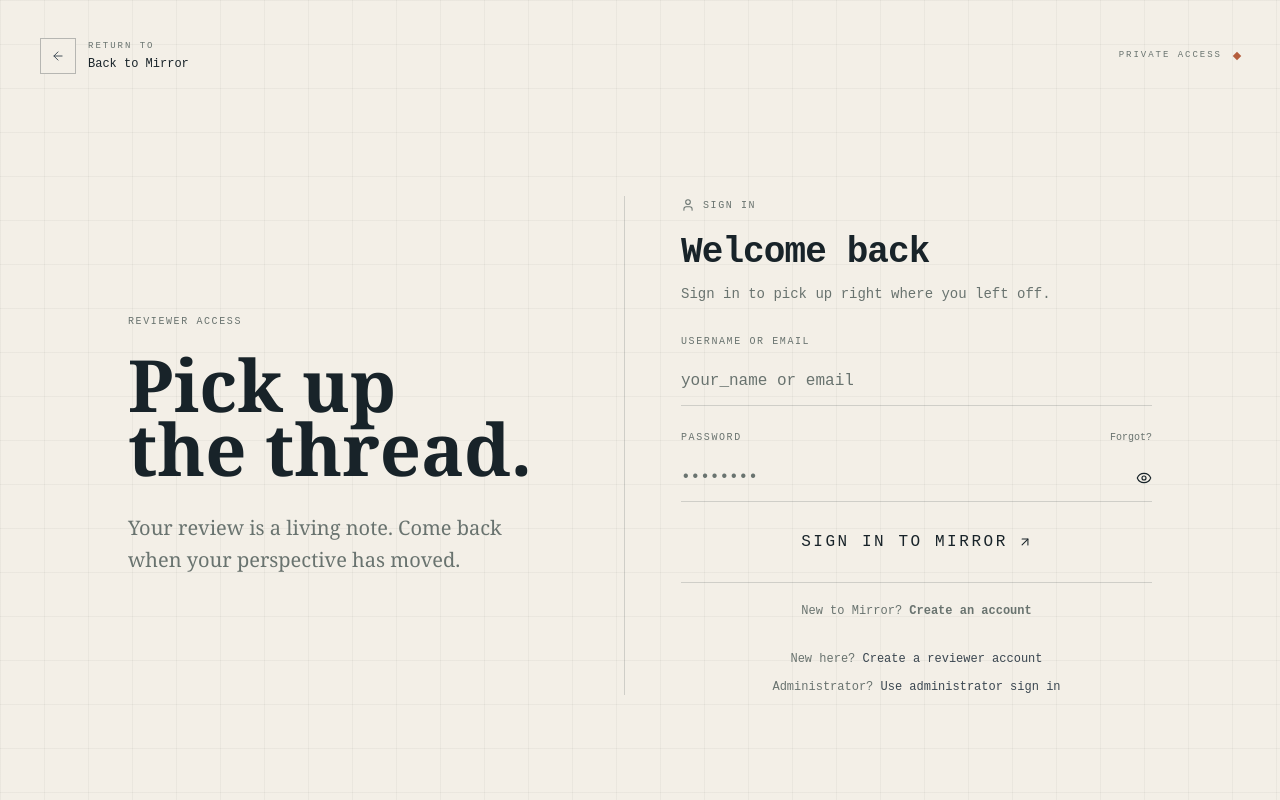
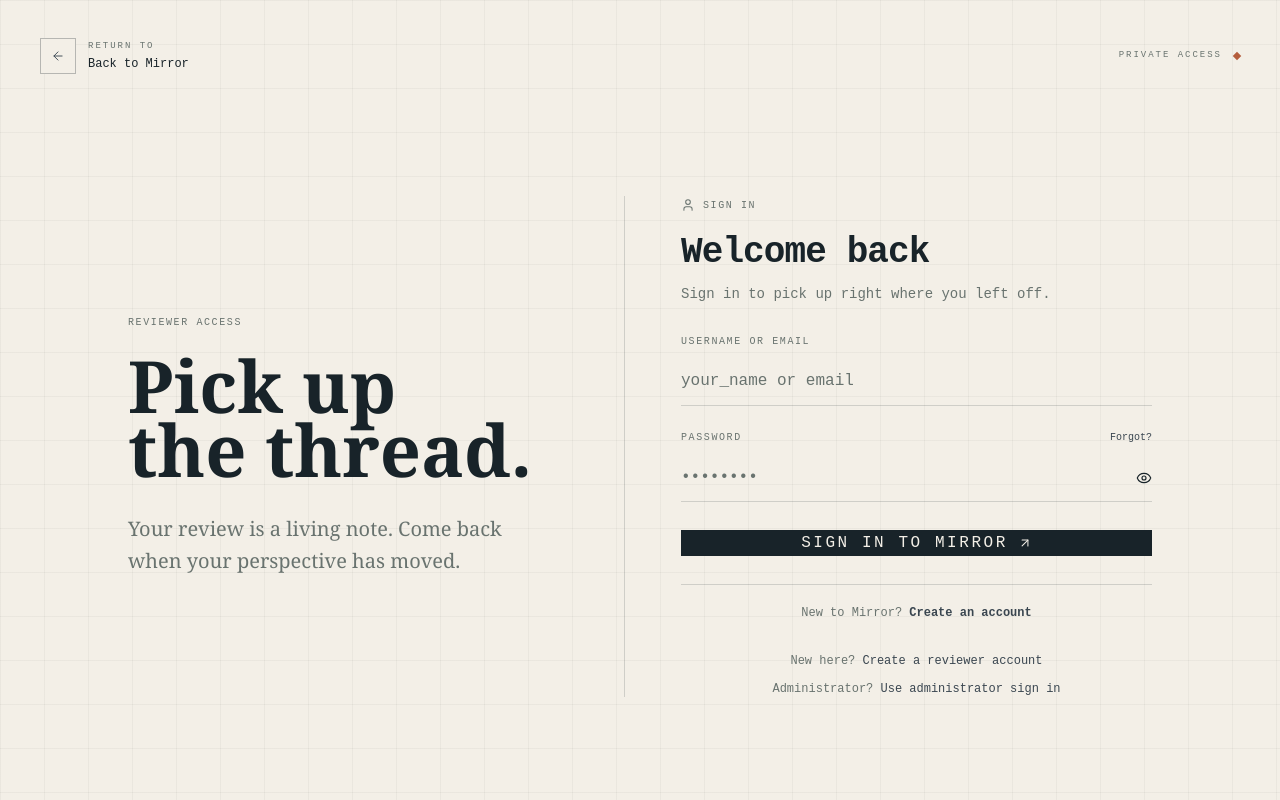
Before and after one commit to abdulbasit-25/third-person, a Next.js app: page /login in a window 1280 px wide. Shown: the top 800 px of the page. Built offline with nearby package versions, Linux system fonts and the light colour scheme.

Commit message:
Update auth form

```diff
--- a/components/auth-form.tsx
+++ b/components/auth-form.tsx
@@ -213,7 +213,7 @@
             {mode === "login" && (
               <a
                 href="/forgot-password"
-                className="text-[10px] normal-case tracking-normal text-[var(--muted)] underline-offset-4 transition-colors hover:text-[var(--accent)] hover:underline"
+                className="action-link text-[10px] normal-case tracking-normal"
               >
                 Forgot?
               </a>
@@ -241,7 +241,7 @@
               onClick={() => setShowPassword((v) => !v)}
               aria-label={showPassword ? "Hide password" : "Show password"}
               aria-pressed={showPassword}
-              className="absolute right-0 top-1/2 -translate-y-1/2 rounded-full p-1.5 text-[var(--muted)] transition-colors hover:text-[var(--ink)] focus-visible:outline focus-visible:outline-1 focus-visible:outline-[var(--accent)]"
+              className="icon-action absolute right-0 top-1/2 -translate-y-1/2 rounded-full p-1.5 text-[var(--muted)]"
             >
               {showPassword ? (
                 <EyeOff className="h-4 w-4" strokeWidth={1.75} />
@@ -322,7 +322,7 @@
       <button
         type="submit"
         disabled={loading}
-        className="group flex w-full items-center justify-center gap-2.5 bg-[var(--ink)] px-5 py-4 text-[11px] font-semibold uppercase tracking-[.16em] text-[var(--paper)] transition-all duration-300 hover:-translate-y-0.5 hover:bg-[var(--accent)] hover:shadow-[0_14px_30px_-14px_var(--accent)] focus-visible:outline focus-visible:outline-2 focus-visible:outline-offset-2 focus-visible:outline-[var(--accent)] active:translate-y-0 disabled:pointer-events-none disabled:opacity-50"
+        className="action-button group flex w-full items-center justify-center gap-2.5 px-5 py-4 text-[11px] font-semibold uppercase tracking-[.16em] disabled:pointer-events-none disabled:opacity-50"
       >
         {loading ? (
           <>
@@ -349,10 +349,7 @@
       {copy.footer && (
         <p className="border-t hairline pt-5 text-center text-xs text-[var(--muted)]">
           {copy.footer.text}{" "}
-          <Link
-            href={copy.footer.href}
-            className="font-semibold text-[var(--ink)] underline-offset-4 transition-colors hover:text-[var(--accent)] hover:underline"
-          >
+          <Link href={copy.footer.href} className="action-link font-semibold">
             {copy.footer.label}
           </Link>
         </p>
```
